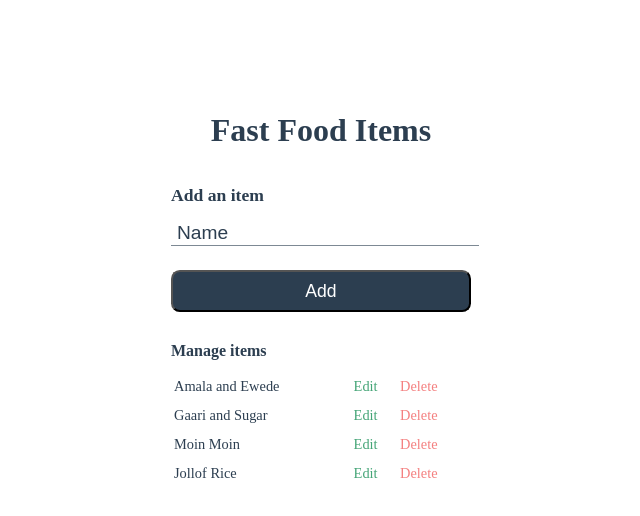
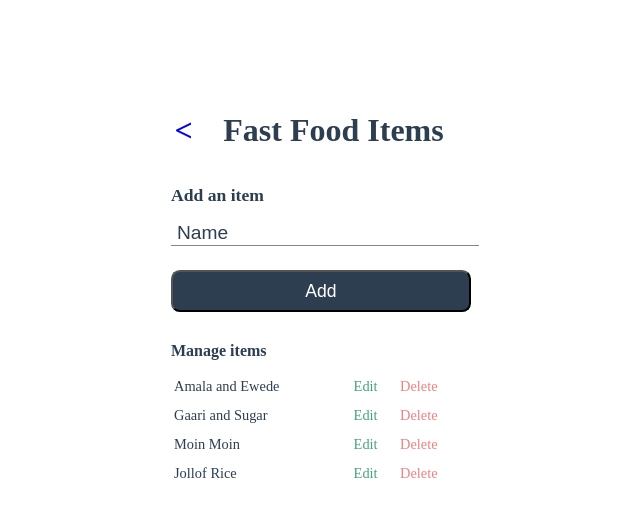
Before and after one commit to eltNEG/Fast-Food-Fast, a website: page UI/manage-food-items.html in a window 1280 px wide. Shown: the whole page, without its empty margins (319-959 px from the left). Drawn offline with Linux system fonts and the light colour scheme.

Commit message:
Link to manage-order page

```diff
--- a/UI/manage-food-items.html
+++ b/UI/manage-food-items.html
@@ -12,7 +12,10 @@
 <body>
     <main>
         <div class="container middle">
-            <h1 class="food-items-header">Fast Food Items</h1>
+            <h1 class="food-items-header row">
+                <a href="https://eltneg.github.io/Fast-Food-Fast/UI/manage-order.html" class="back-icon col-1 link">&lt;</a>
+                <div class="col-11 middle">Fast Food Items</div>
+            </h1>
 
             <form>
                 <div class="input-header row">Add an item</div>
```
